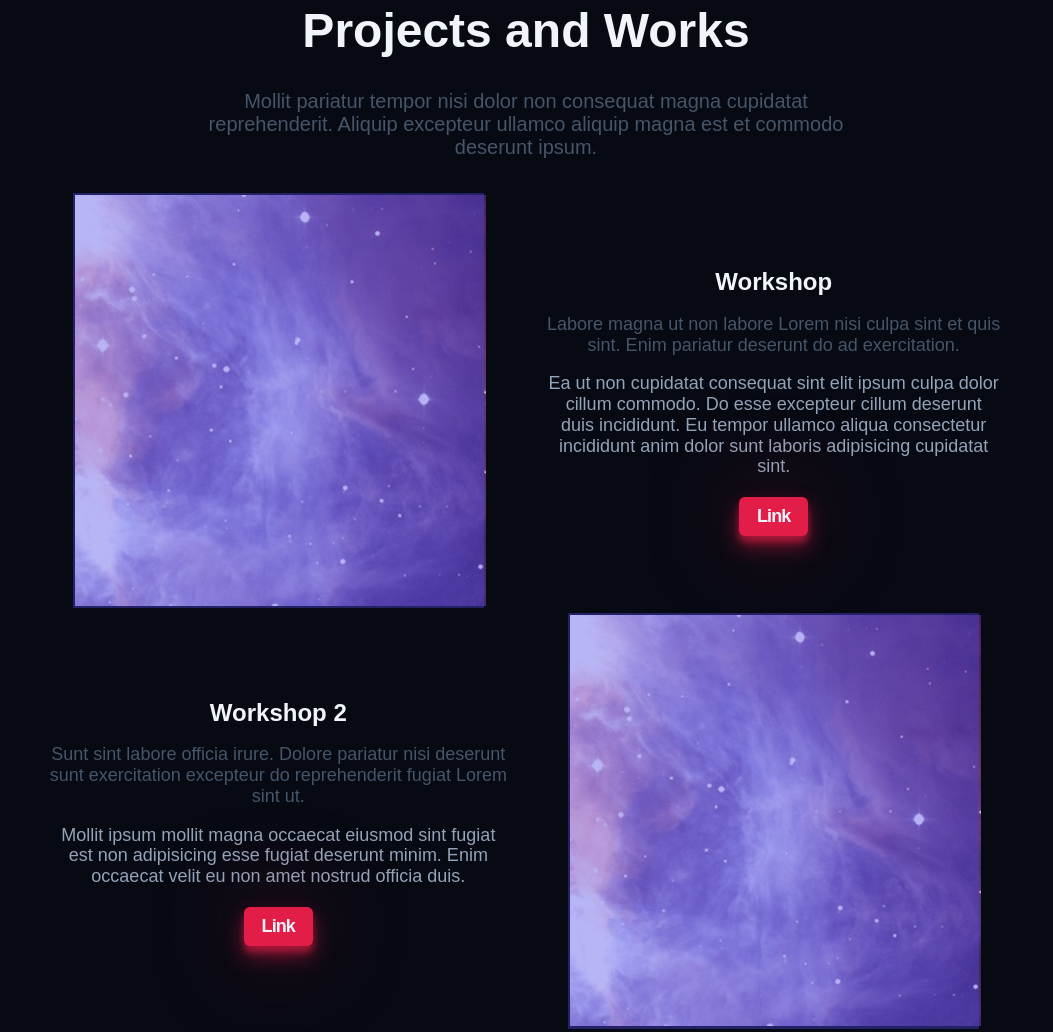
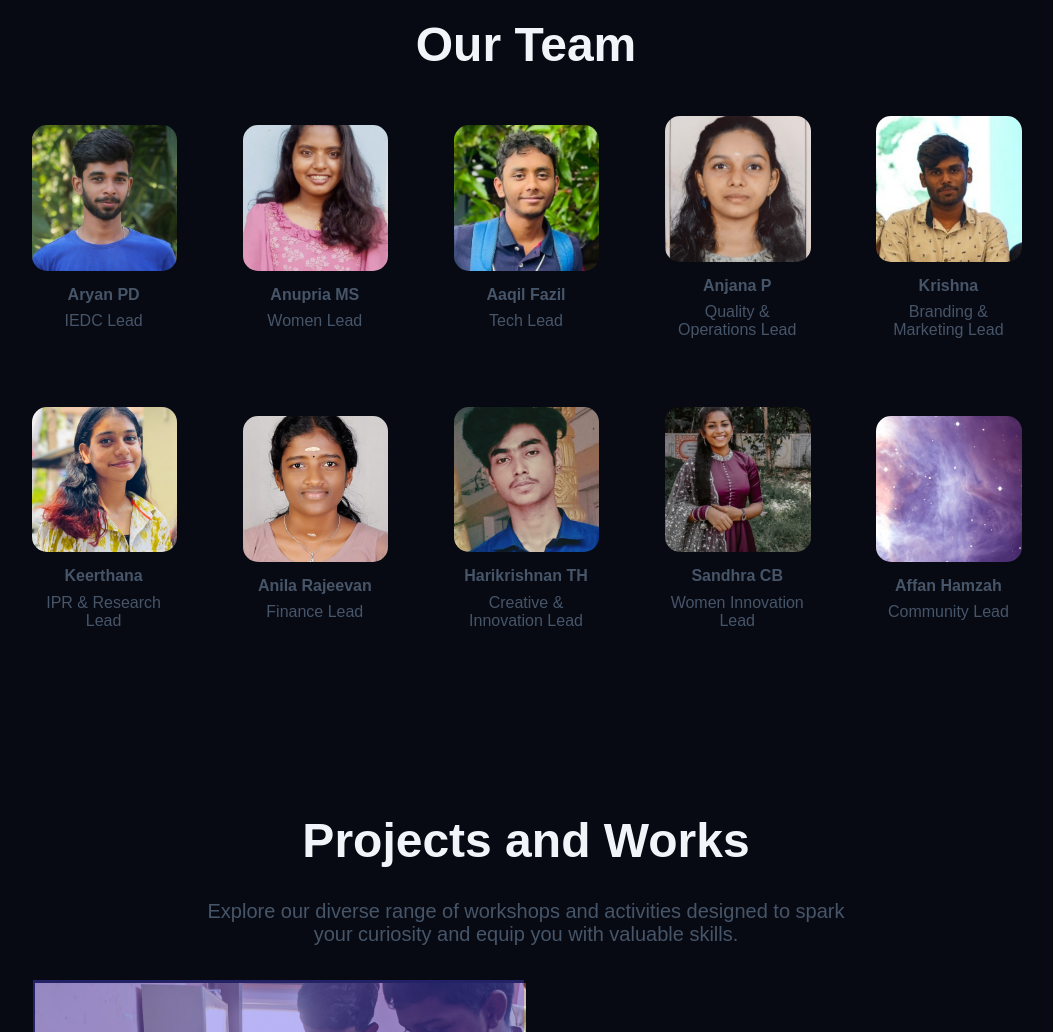
Before and after one commit to kidobop/iedcmti, a website built with Vite: page index.html in a window 1280 px wide. Shown: the part 1633-2665 px from the top of the page, without its empty margins (114-1167 px from the left). Built offline with nearby package versions, Linux system fonts and the light colour scheme; a web font is replaced by a local one.

Commit message:
team section added, optimised for mobile

```diff
--- a/index.html
+++ b/index.html
@@ -16,7 +16,7 @@
             <a class="header__link" href="#about">About</a>
           </li>
           <li>
-            <a class="header__link" href="#featured">Work</a>
+            <a class="header__link" href="#work">Work</a>
           </li>
           <li>
             <a class="header__link" href="#contact">Contact</a>
@@ -69,7 +69,7 @@
         setInterval(changeText, 1000); // Change text every 2 seconds
       </script>
 
-      <section class="about container section">
+      <section id="about" class="about container section">
         <div class="about__content">
           <h2 class="about__title">About</h2>
           <p class="about__description">
@@ -91,61 +91,130 @@
           </p>
         </div>
         <div class="about__img-wrapper">
-          <img class="about__img" src="/public/about.jpeg" alt="about us">
+          <img class="about__img" src="https://img.indiafilings.com/learn/wp-content/uploads/2019/02/12004557/NewGen-IEDC.jpg" alt="about us">
         </div>
         <hr class="about__hr">
       </section>
 
       </section>
-      <section class="work container section">
+      <section class="team">
+        <h2 class="work__title">Our Team</h2>
+
+        <div class="team-content">
+          <div class="box">
+            <img src="/public/aryan.jpeg">
+            <h3>Aryan PD</h3>
+            <p>IEDC Lead</p>
+          </div>
+
+          <div class="box">
+            <img src="/public/anup.jpeg">
+            <h3>Anupria MS</h3>
+            <p>Women Lead</p>
+          </div>
+
+          <div class="box">
+            <img src="/public/aaq.png">
+            <h3>Aaqil Fazil</h3>
+            <p>Tech Lead</p>
+          </div>
+
+          <div class="box">
+            <img src="/public/anj.jpeg">
+            <h3>Anjana P</h3>
+            <p>Quality & Operations Lead</p>
+          </div>
+
+          <div class="box">
+            <img src="/public/kris.jpg">
+            <h3>Krishna</h3>
+            <p>Branding & Marketing Lead</p>
+          </div>
+
+
+          <div class="box">
+            <img src="/public/keer.jpeg">
+            <h3>Keerthana</h3>
+            <p>IPR & Research Lead</p>
+          </div>
+
+          <div class="box">
+            <img src="/public/anila.jpeg">
+            <h3>Anila Rajeevan</h3>
+            <p>Finance Lead</p>
+          </div>
+
+          <div class="box">
+            <img src="/public/hari.jpeg">
+            <h3>Harikrishnan TH</h3>
+            <p>Creative & Innovation Lead</p>
+          </div>
+
+          <div class="box">
+            <img src="/public/sand.jpeg">
+            <h3>Sandhra CB</h3>
+            <p>Women Innovation Lead</p>
+          </div>
+
+          <div class="box">
+            <img src="/public/900.jpg">
+            <h3>Affan Hamzah</h3>
+            <p>Community Lead</p>
+          </div>
+
+        </div>
+
+      </section>
+
+      <section id="work" class="work container section">
         <h2 class="work__title">Projects and Works</h2>
         <p class="work__description">
-          Mollit pariatur tempor nisi dolor non consequat magna cupidatat
-          reprehenderit. Aliquip excepteur ullamco aliquip magna est et commodo
-          deserunt ipsum.
+          Explore our diverse range of workshops and activities designed to spark your curiosity and equip you with valuable
+          skills.
         </p>
         <div class="work__container">
           <!-- Project 1 -->
-          <h3 class="work__project-title">workshop</h3>
+          <h3 class="work__project-title">3D printing workshop</h3>
           <div class="work__img-wrapper work__image1">
-            <img class="lazy loading" src="/public/900.jpg" data-src=""
+            <img class="lazy loading" src="/public/3dprint.jpeg" data-src=""
               alt="" />
           </div>
           <div class="work__project work__content1">
-            <h3 class="work__project-subtitle">Workshop</h3>
+            <h3 class="work__project-subtitle">3D Printing Workshop</h3>
             <p class="work__project-description1">
-              Labore magna ut non labore Lorem nisi culpa sint et quis sint.
-              Enim pariatur deserunt do ad exercitation.
+              Our 3D printing workshops ignited a passion for innovation in our students.
             </p>
             <p class="work__project-description2">
-              Ea ut non cupidatat consequat sint elit ipsum culpa dolor cillum
-              commodo. Do esse excepteur cillum deserunt duis incididunt. Eu
-              tempor ullamco aliqua consectetur incididunt anim dolor sunt
-              laboris adipisicing cupidatat sint.
+              Through hands-on learning, they explored design possibilities,
+               navigated the intricacies of 3D printing technology, and emerged with
+               tangible creations and valuable skills in design, prototyping, and critical thinking.
+            </p>
+            <a class="btn work__project-btn" href="#">Instagram Link</a>
+          </div>
+
+
+
+          <!-- Project 2 -->
+          <h3 class="work__project-title">Robotics 101 Workshop</h3>
+          <div class="work__img-wrapper work__image2">
+            <img class="lazy loading" src="/public/robt.png" data-src=""
+              alt="Robotics workshop" />
+          </div>
+          <div class="work__project work__content2">
+            <h3 class="work__project-subtitle">Robotics 101 Workshop</h3>
+            <p class="work__project-description1">
+              101 Workshop was a launchpad for future robot engineers
+            </p>
+            <p class="work__project-description2">
+              Our Robotics 101 Workshop introduced students to the
+              fascinating world of robotics, building basic bots and discovering
+              the magic of automation.
             </p>
             <a class="btn work__project-btn" href="#">Link</a>
           </div>
-          <!-- Project 2 -->
-          <h3 class="work__project-title">Workshop 2</h3>
-          <div class="work__img-wrapper work__image2">
-            <img class="lazy loading" src="/public/900.jpg" data-src=""
-              alt="Draze Force website" />
-          </div>
-          <div class="work__project work__content2">
-            <h3 class="work__project-subtitle">Workshop 2</h3>
-            <p class="work__project-description1">
-              Sunt sint labore officia irure. Dolore pariatur nisi deserunt sunt
-              exercitation excepteur do reprehenderit fugiat Lorem sint ut.
-            </p>
-            <p class="work__project-description2">
-              Mollit ipsum mollit magna occaecat eiusmod sint fugiat est non
-              adipisicing esse fugiat deserunt minim. Enim occaecat velit eu non
-              amet nostrud officia duis.
-            </p>
-            <a class="btn work__project-btn" href="#">Link</a>
-          </div>
+
           <!-- Project 3 -->
-          <h3 class="work__project-title">Workshop 3</h3>
+          <!-- <h3 class="work__project-title">Workshop 3</h3>
           <div class="work__img-wrapper work__image3">
             <img class="lazy loading" src="/public/900.jpg" data-src="" alt="" />
           </div>
@@ -161,9 +230,11 @@
               fugiat incididunt id minim.
             </p>
             <a class="btn work__project-btn" href="#">Link</a>
-          </div>
+          </div> -->
+
+
           <!-- Project 4 -->
-          <h3 class="work__project-title">Workshop 4</h3>
+          <!-- <h3 class="work__project-title">Workshop 4</h3>
           <div class="work__img-wrapper work__image4">
             <img class="lazy loading" src="/public/900.jpg" data-src=""
               alt="" />
@@ -181,22 +252,27 @@
               laboris adipisicing cupidatat sint.
             </p>
             <a class="btn work__project-btn" href="#">Link</a>
-          </div>
+          </div> -->
 
         </div>
       </section>
+
       <section class="contact container section">
         <h2 class="contact__title">Get in Contact</h2>
-        <p class="contact__description">
-          <b>IEDC Contact 1: </b>123456789
-          <b>IEDC Contact 1: </b>123456789
-        </p>
+        <div class="contact__description contact-grid">
+          <div class="contact-item">
+            <b>Abhiroop Sir <br>(Nodal Officer)</b> 9446172983
+          </div>
+          <div class="contact-item">
+            <b>Aryan PD <br> (IEDC Lead)</b> <br>+91 7356183208
+          </div>
+        </div>
         <a class="contact__btn btn" href="mailto:hello@email.com" target="_blank">Send a mail</a>
-
       </section>
-      <!-- <section></section> -->
     </main>
-    <footer></footer>
+    <footer class="footer container section">
+      <h3 class="footer__title">~IEDC MTI 2023~</h3>
+    </footer>
     <script type="module" src="./src/main.js"></script>
   </body>
 </html>
--- a/src/main.js
+++ b/src/main.js
@@ -5,4 +5,6 @@ import '../styles/components/hero.css';
 import '../styles/components/about.css';
 import '../styles/components/work.css';
 import '../styles/components/contact.css';
+import '../styles/components/team.css';
+import '../styles/components/footer.css';
 import '../styles/utlis.css';
--- a/styles/components/contact.css
+++ b/styles/components/contact.css
@@ -1,3 +1,19 @@
+.contact-grid {
+    display: grid;
+    grid-template-columns: 1fr 1fr;
+    /* Two columns on larger screens */
+    gap: 20px;
+    /* Adjust spacing between items */
+}
+
+@media (max-width: 768px) {
+
+    /* Stack items on smaller screens */
+    .contact-grid {
+        grid-template-columns: 1fr;
+    }
+}
+
 .contact{
     display: flex;
     flex-direction: column;
@@ -16,7 +32,7 @@
 .contact__description{
     font-size: var(--size-sm);
     color: var(--clr-slate600);
-    max-width: 60ch;
+    max-width: 10ch;
 }
 
 .contact__btn{
@@ -35,6 +51,7 @@
 
     .contact__description{
         font-size: var(--size-base);
+        max-width: 100ch;
     }
 
     .contact__btn{
@@ -56,6 +73,7 @@
 
         .contact__description {
             font-size: var(--size-lg);
+
         }
 
         .contact__btn {
--- /dev/null
+++ b/styles/components/footer.css
@@ -0,0 +1,9 @@
+.footer__title{
+    font-size: var(--size-xs);
+    font-weight: 400;
+    color: var(--clr-slate600);
+    text-align: center;
+    text-transform: uppercase;
+    letter-spacing: 0.2rem;
+    user-select: none;
+}
--- /dev/null
+++ b/styles/components/team.css
@@ -0,0 +1,83 @@
+/* * {
+    padding: 0;
+    margin: 0;
+    box-sizing: border-box;
+    font-family: 'Space Grotesk', sans-serif;
+    text-decoration: none;
+} */
+
+.team {
+    /* position: relative; */
+    /* width: 100%; */
+    height: 100vh;
+    display: flex;
+    align-items: center;
+    justify-content: center;
+    flex-direction: column;
+    margin-top: 10px;
+    padding-bottom: 0%;
+}
+
+
+.team-content {
+    width: 100%;
+    max-width: 1024px;
+    margin: 0 auto;
+    margin-top: 20px;
+    padding-bottom: 0%;
+    display: grid;
+    grid-template-columns: repeat(auto-fit, minmax(150px, auto));
+    align-items: center;
+    gap: 2rem;
+    text-align: center;
+    /* margin-top: 4rem; */
+}
+
+.team-content img {
+    width: 100%;
+    height: auto;
+    border-radius: 15px;
+    margin-bottom: 15px;
+}
+
+
+.box {
+    padding: 16px;
+    color: var(--clr-slate600);
+    border-radius: 5px;
+    transition: all .38s ease;
+}
+
+.box h3 {
+    font-size: var(--size-base);
+    margin-bottom: 8px;
+}
+
+.box h5 {
+    font-size: var(--size-sm);
+    margin-bottom: 15px;
+    letter-spacing: 2px;
+}
+
+.box p{
+    font-size: var(--size-sm);
+}
+
+
+.box:hover {
+    transform: translateY(-10px);
+    cursor: pointer;
+}
+
+
+@media(max-width: 1240px) {
+    .team {
+        width: 100%;
+        height: auto;
+        padding: 90px 2% 0px 2%;
+    }
+
+    .center h1 {
+        font-size: 3.2rem;
+    }
+}
--- a/styles/components/work.css
+++ b/styles/components/work.css
@@ -5,6 +5,7 @@
 .work__title {
     font-size: var(--size-2xl);
     color: var(--clr-light);
+    margin-top: 0%;
 }
 
 .work__description {
```
Also changed, not shown: public/3dprint.jpeg (added), public/aaq.png (added), public/anila.jpeg (added), public/anj.jpeg (added), public/anup.jpeg (added), public/aryan.jpeg (added), public/hari.jpeg (added), public/keer.jpeg (added), public/kris.jpg (added), public/robt.png (added), public/sand.jpeg (added).
